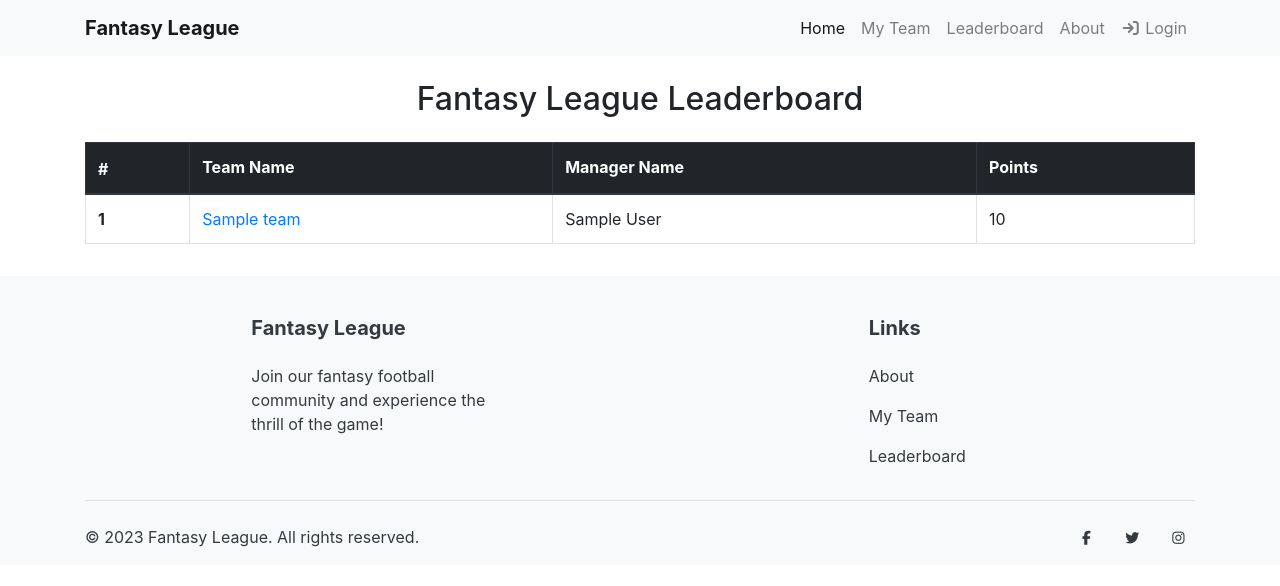
After one commit to Alash-Shrestha/FantasyFootball, a Django app: template templates/fantasy/leaderboard.html in a window 1280 px wide. The commit adds this page. Shown: the top 586 px of the page. Run offline with Django 3.2, Linux system fonts and the light colour scheme; the template is opened without the code that fills it: most values are stand-ins (such as "Sample title", 1, 10 or a date in 2020); some libraries are stand-ins or nearby versions.

Commit message:
my team, leaderboard and article detail page

```diff
--- a/fantasy/urls.py
+++ b/fantasy/urls.py
@@ -6,4 +6,6 @@ app_name = 'fantasy'
 urlpatterns = [
     path('sync-match-points/', SyncMatchPointsView.as_view(), name='sync-match-points'),
     path('my-team/<int:pk>/points', MyTeamView.as_view(), name='my-team-overall'),
+    path('leaderboard/', LeaderBoard.as_view(), name='overall-leaderboard'),
+    path('fantasy/<int:pk>/article/', ArticleDetailView.as_view(), name='article-detail'),
 ]
--- /dev/null
+++ b/templates/fantasy/leaderboard.html
@@ -0,0 +1,59 @@
+{% extends 'layouts/base.html' %}
+
+{% block head %}
+<style>
+    .table thead th {
+        vertical-align: bottom;
+        border-bottom: 2px solid #dee2e6;
+    }
+    .table td, .table th {
+        padding: .75rem;
+        vertical-align: top;
+        border-top: 1px solid #dee2e6;
+    }
+    .table-hover tbody tr:hover {
+        color: #212529;
+        background-color: rgba(0,0,0,.075);
+    }
+    .bi {
+        vertical-align: -.125em;
+        fill: currentColor;
+    }
+</style>
+{% endblock %}
+
+{% block content %}
+<div class="container mt-4">
+    <h2 class="mb-4 text-center">Fantasy League Leaderboard</h2>
+    <div class="table-responsive">
+        <table class="table table-bordered table-hover">
+            <thead class="thead-dark">
+                <tr>
+                    <th scope="col">#</th>
+                    <th scope="col"><i class="bi bi-people-fill"></i> Team Name</th>
+                    <th scope="col"><i class="bi bi-person-badge-fill"></i> Manager Name</th>
+                    <th scope="col"><i class="bi bi-trophy-fill"></i> Points</th>
+                </tr>
+            </thead>
+            <tbody>
+                {% for team in object_list %}
+                <tr>
+                    <th scope="row">{{ forloop.counter }}</th>
+                    <td>
+                        <a href="{{ team.get_absolute_url }}">{{ team.name }}</a>
+                    </td>
+                    <td>{{ team.user.full_name }}</td>
+                    <td>{{ team.points }}</td>
+                </tr>
+                {% empty %}
+                <tr>
+                    <td colspan="4" class="text-center">No teams found.</td>
+                </tr>
+                {% endfor %}
+            </tbody>
+        </table>
+    </div>
+</div>
+
+
+{% endblock %}
--- a/templates/home.html
+++ b/templates/home.html
@@ -51,7 +51,7 @@
                     <h5 class="card-title">{{article.title|safe}}</h5>
                     <p class="card-text">{{ article.description|truncatechars:100|safe }}
                     </p>
-                    <a href="#" class="btn btn-primary">Read More</a>
+                    <a href="{{article.get_absolute_url}}" class="btn btn-primary">Read More</a>
                 </div>
             </div>
         </div>
--- a/templates/includes/footer.html
+++ b/templates/includes/footer.html
@@ -10,8 +10,10 @@
                 <div class="col-md-2 col-lg-2 col-xl-2 mx-auto mt-3">
                     <h5 class="mb-4 font-weight-bold">Links</h5>
                     <p><a href="{% url 'accounts:about' %}" class="text-dark">About</a></p>
-                    <p><a href="" class="text-dark">Teams</a></p>
-                    <p><a href="" class="text-dark">Players</a></p>
+                    <p><a class="text-dark" href="{% if user.is_authenticated %}{% url 'fantasy:my-team-overall' request.user.fantasyteam.first.pk %}{% else %}{% url 'accounts:login' %}{% endif %}">My Team</a></p>
+                    <p><a class="text-dark" href="{% url 'fantasy:overall-leaderboard' %}">Leaderboard</a></p>
+
+
                 </div>
 
                 <!-- Add more columns as needed -->
--- a/templates/includes/navbar.html
+++ b/templates/includes/navbar.html
@@ -12,7 +12,7 @@
                 {% endif %}
 
                 <a class="nav-item nav-link" href="{% if user.is_authenticated %}{% url 'fantasy:my-team-overall' request.user.fantasyteam.first.pk %}{% else %}{% url 'accounts:login' %}{% endif %}">My Team</a>
-                <a class="nav-item nav-link" href="">Players</a>
+                <a class="nav-item nav-link" href="{% url 'fantasy:overall-leaderboard' %}">Leaderboard</a>
                 <a class="nav-item nav-link" href="{% url 'accounts:about' %}">About</a>
 
                 {% if user.is_authenticated %}
```
Also changed, not shown: fantasy/models.py (+18 -0 lines), fantasy/views.py (+24 -3 lines), templates/fantasy/article.html (added, +15 -0 lines), templates/fantasy/create_team.html (added).
